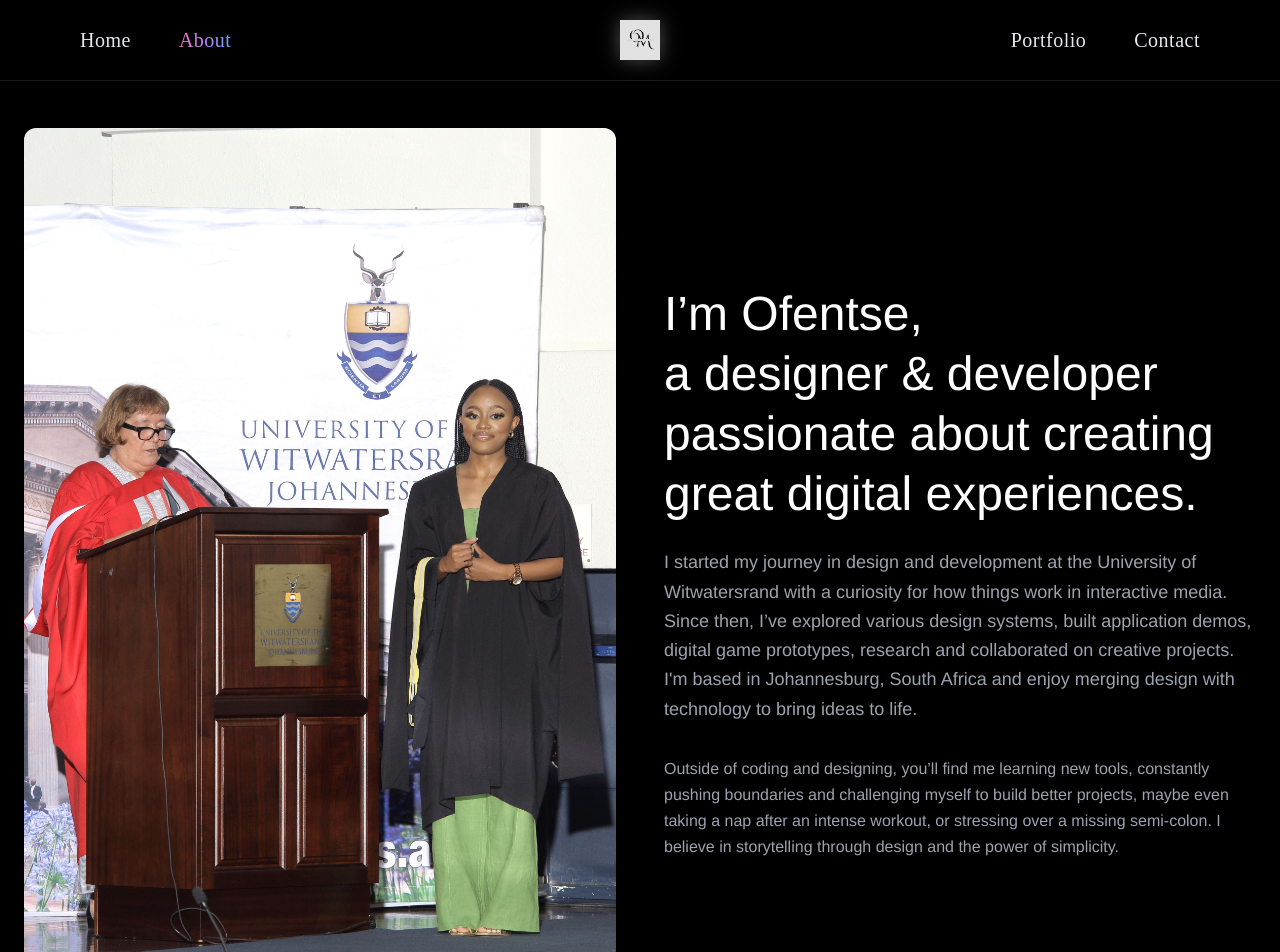
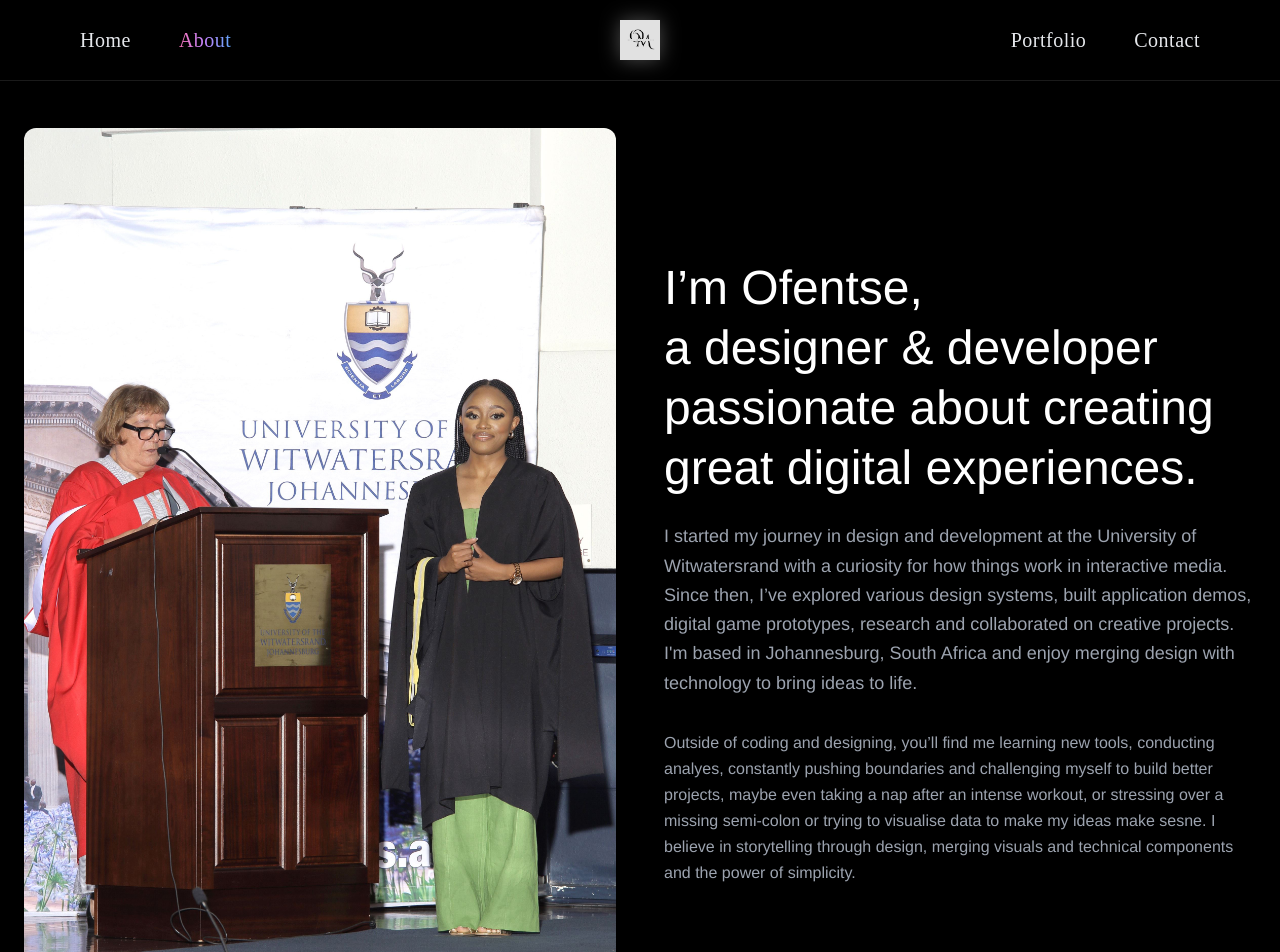
Before and after one commit to codedbyfefe/OMagabeane-Portfolio, a React (Create React App) app: page /about in a window 1280 px wide. Shown: the top 952 px of the page. Built offline with nearby package versions, Linux system fonts and the light colour scheme.

Commit message:
Update: making minor changes to about me section and home page

```diff
--- a/src/pages/About.js
+++ b/src/pages/About.js
@@ -44,11 +44,11 @@ function About() {
           </p>
 
           <p className="text-gray-400 leading-relaxed">
-            Outside of coding and designing, you’ll find me learning new tools,
+            Outside of coding and designing, you’ll find me learning new tools, conducting analyes,
             constantly pushing boundaries and challenging myself to build better
             projects, maybe even taking a nap after an intense workout, or
-            stressing over a missing semi-colon. I believe in storytelling
-            through design and the power of simplicity.
+            stressing over a missing semi-colon or trying to visualise data to make my ideas make sesne. I believe in storytelling
+            through design, merging visuals and technical components and the power of simplicity.
           </p>
         </div>
       </div>
--- a/src/sections/HeroSection.js
+++ b/src/sections/HeroSection.js
@@ -8,7 +8,7 @@ const Hero = () => {
         <div className="flex flex-col justify-center px-8 md:px-16">
           <h1 className="text-4xl md:text-5xl font-light leading-snug mb-6">
             Design meets code. <br />
-           I build elegant, user-focused digital products in Johannesburg.
+           I build elegant, user-focused digital experiences.
           </h1>
           <p className="text-gray-400 text-sm">
             Let's get to know me and explore my work!
```
